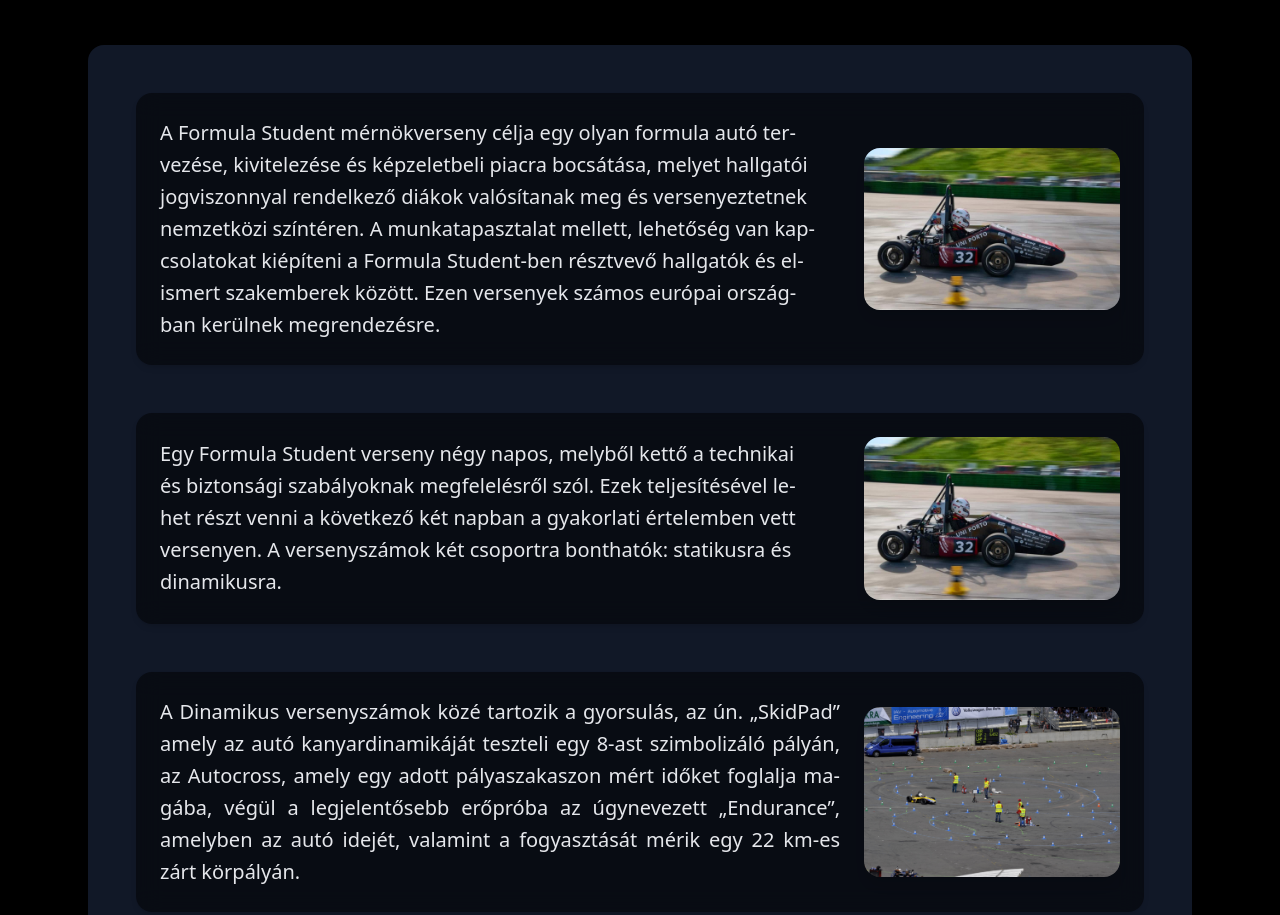
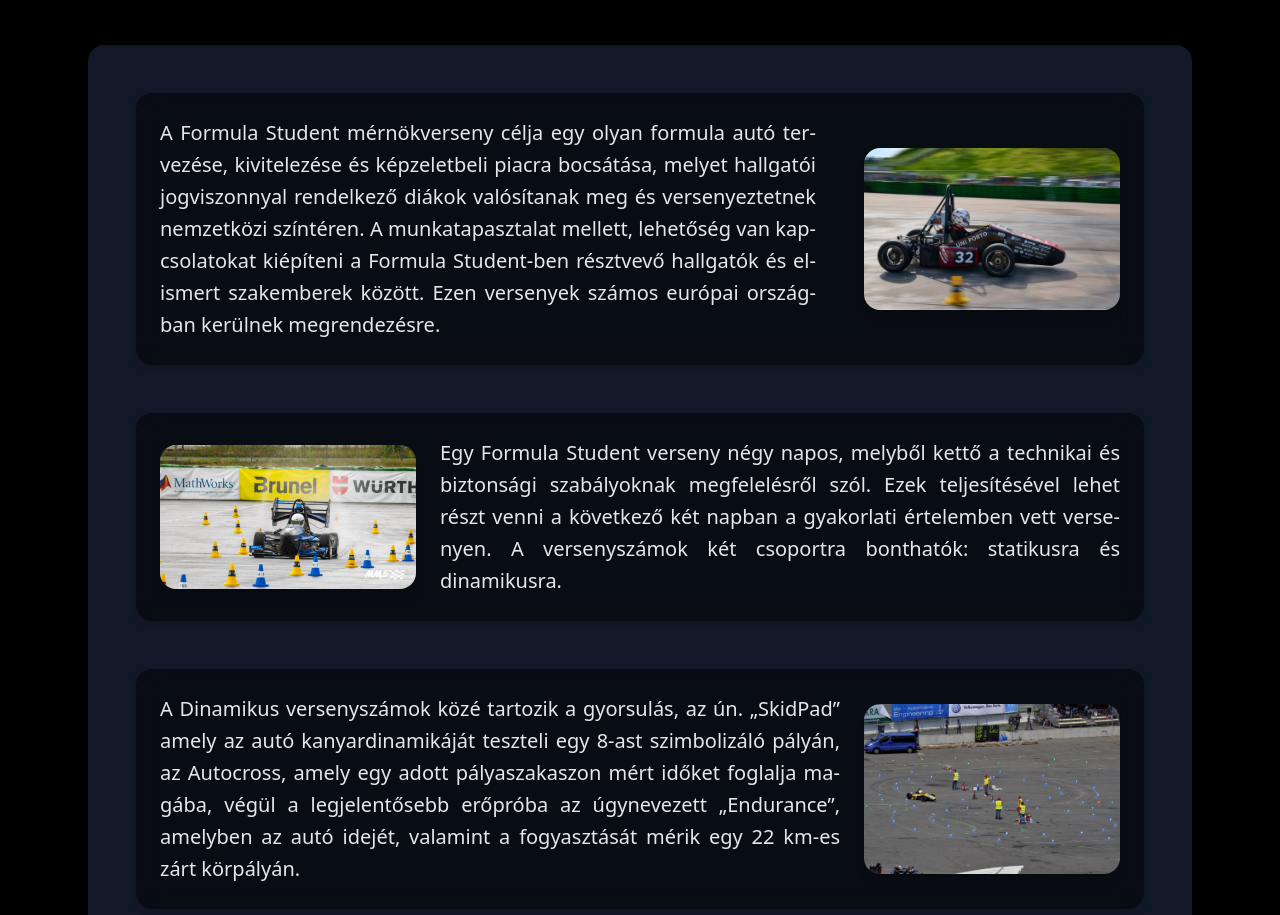
Before and after one commit to markofrfr/markofrfr.github.io, a plain HTML site: page index.html in a window 1280 px wide. Shown: the part 2923-3838 px from the top of the page. Drawn offline with nearby package versions, Linux system fonts and the light colour scheme.

Commit message:
Update index.html

```diff
--- a/index.html
+++ b/index.html
@@ -135,7 +135,7 @@
 
     <!-- 1. sor -->
     <div class="md:flex md:items-center md:gap-12 bg-black/50 rounded-2xl p-6 backdrop-blur-md shadow-md" data-aos="fade-up">
-      <div class="w-full" style="text-align-last: left; hyphens: auto;">
+      <div class="flex-1 text-gray-200 text-justify space-y-4" style="text-align-last: left; hyphens: auto;">
         <p>A Formula Student mérnökverseny célja egy olyan formula autó tervezése, kivitelezése és képzeletbeli piacra bocsátása, melyet hallgatói jogviszonnyal rendelkező diákok valósítanak meg és versenyeztetnek nemzetközi színtéren. A munkatapasztalat mellett, lehetőség van kapcsolatokat kiépíteni a Formula Student-ben résztvevő hallgatók és elismert szakemberek között. Ezen versenyek számos európai országban kerülnek megrendezésre.</p>
       </div>
       <div class="w-full md:w-64 flex-shrink-0 mt-6 md:mt-0 mx-auto">
@@ -144,12 +144,12 @@
     </div>
 
     <!-- 2. sor -->
-    <div class="md:flex md:items-center md:gap-12 bg-black/50 rounded-2xl p-6 backdrop-blur-md shadow-md" data-aos="fade-up">
-      <div class="w-full" style="text-align-last: left; hyphens: auto;">
+    <div class="md:flex md:flex-row-reverse md:items-center gap-6 bg-black/50 rounded-2xl p-6 backdrop-blur-md shadow-md" data-aos="fade-up">
+      <div class="flex-1 text-gray-200 text-justify space-y-4" style="text-align-last: left; hyphens: auto;">
 		<p>Egy Formula Student verseny négy napos, melyből kettő a technikai és biztonsági szabályoknak megfelelésről szól. Ezek teljesítésével lehet részt venni a következő két napban a gyakorlati értelemben vett versenyen. A versenyszámok két csoportra bonthatók: statikusra és dinamikusra.</p>
       </div>
       <div class="w-full md:w-64 flex-shrink-0 mt-6 md:mt-0 mx-auto">
-        <img src="img/fs_car.jpg" alt="Formula Student car" class="w-full h-auto rounded-2xl shadow-lg object-cover cursor-pointer hover:scale-105 transition-transform duration-500" onclick="openLightbox(this)">
+        <img src="img/dinamic.jpg" alt="WAS event" class="w-full h-auto rounded-2xl shadow-lg object-cover cursor-pointer hover:scale-105 transition-transform duration-500" onclick="openLightbox(this)">
       </div>
     </div>
 
```
